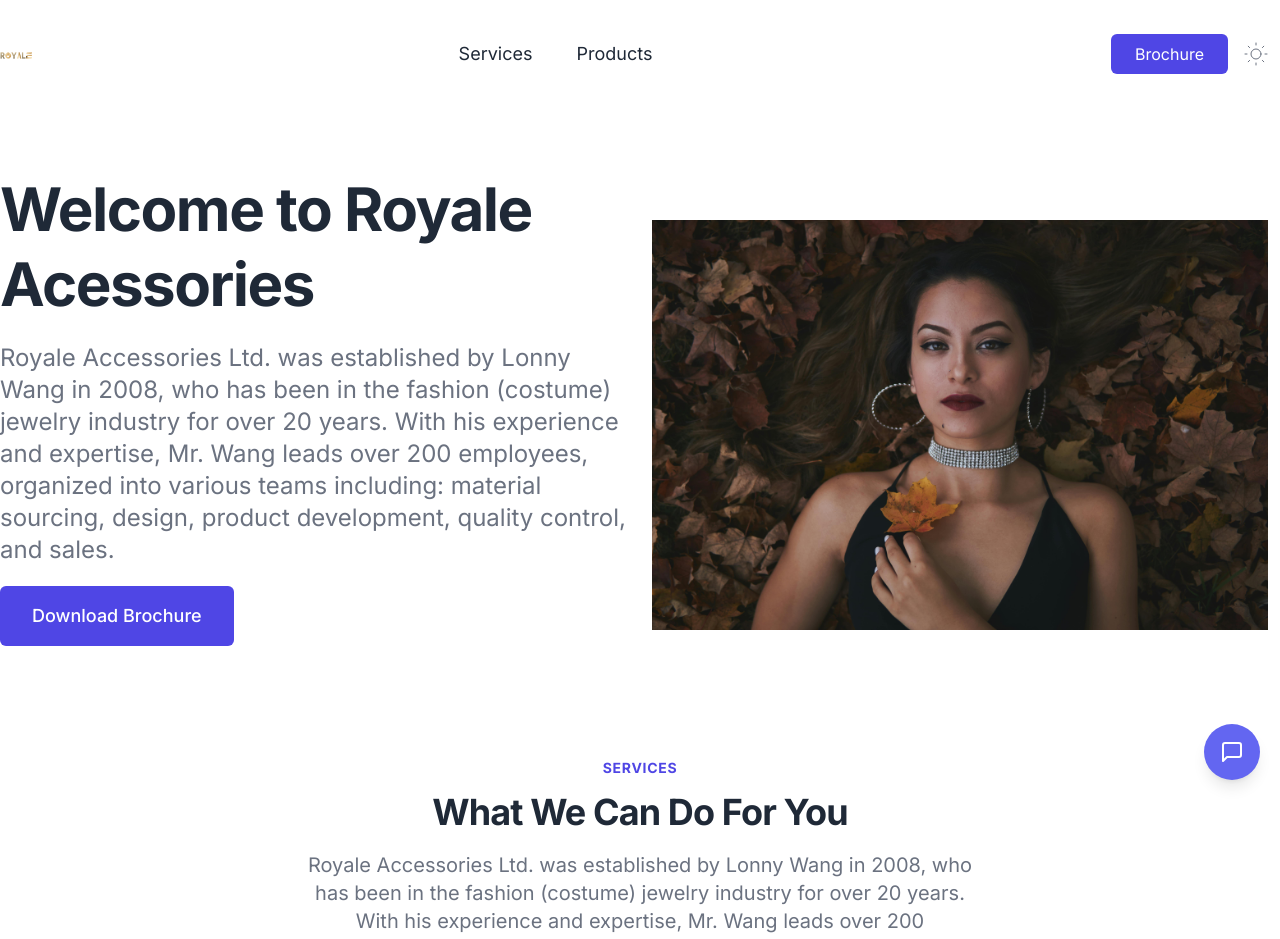
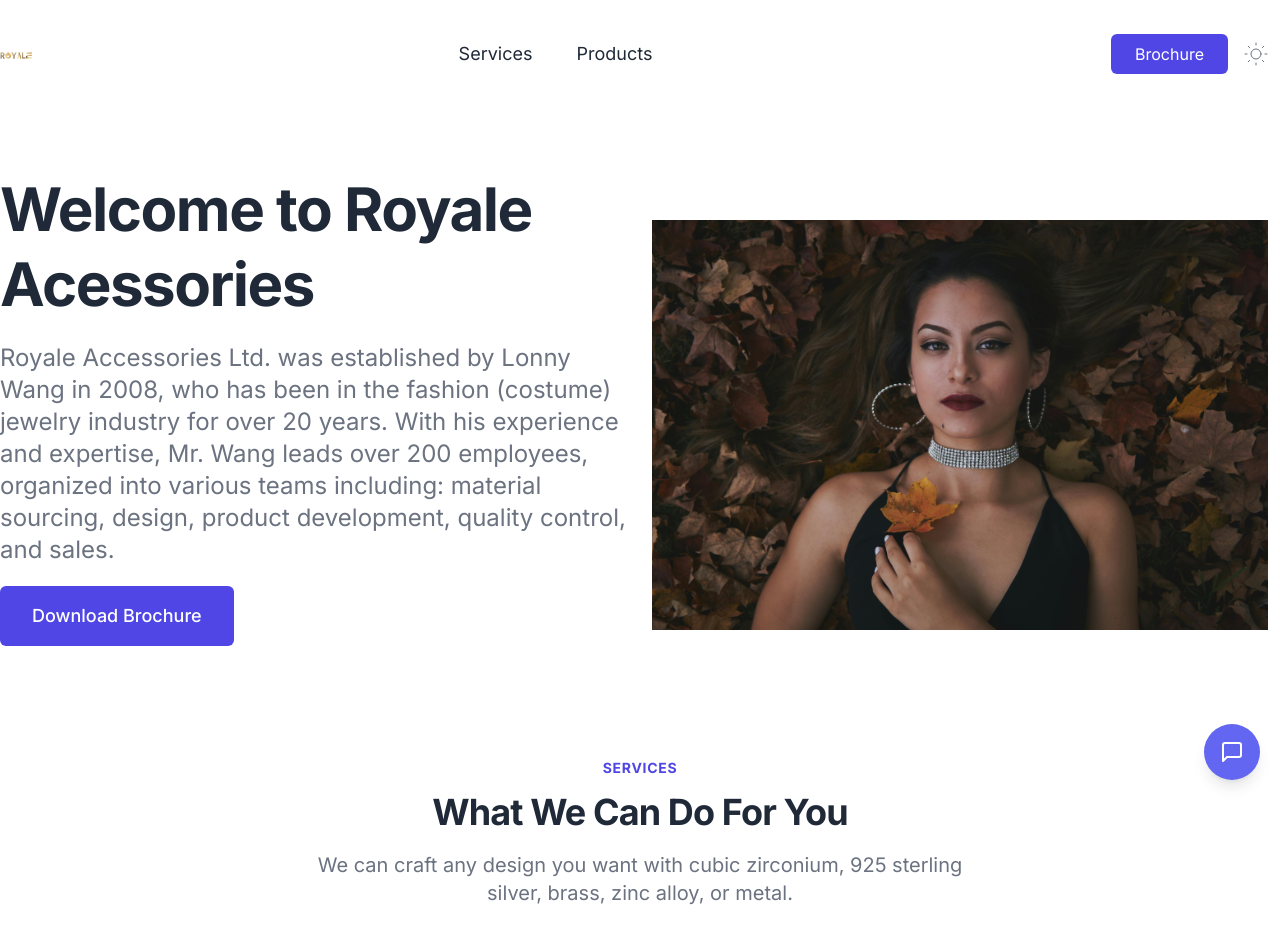
Before and after one commit to Velicium/qdroyale, a Next.js app: page / in a window 1280 px wide. Shown: the top 939 px of the page. Built offline with nearby package versions, Linux system fonts and the light colour scheme.

Commit message:
Update page.tsx

```diff
--- a/src/app/page.tsx
+++ b/src/app/page.tsx
@@ -16,11 +16,7 @@ export default function Home() {
         preTitle="Services"
         title=" What We Can Do For You"
       >
-        Royale Accessories Ltd. was established by Lonny Wang in 2008,
-        who has been in the fashion (costume) jewelry industry for over 20 years.
-        With his experience and expertise, Mr. Wang leads over 200 employees,
-        organized into various teams including: material sourcing, design,
-        product development, quality control, and sales.
+        We can craft any design you want with cubic zirconium, 925 sterling silver, brass, zinc alloy, or metal.
       </SectionTitle>
 
       <Benefits data={benefitOne} />
```
